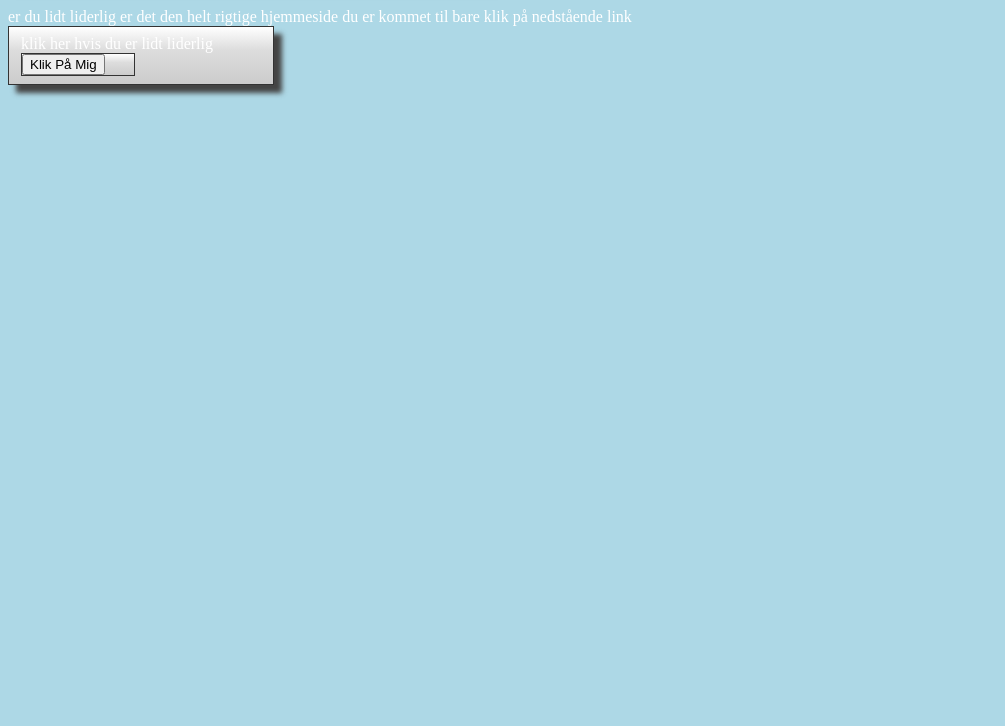
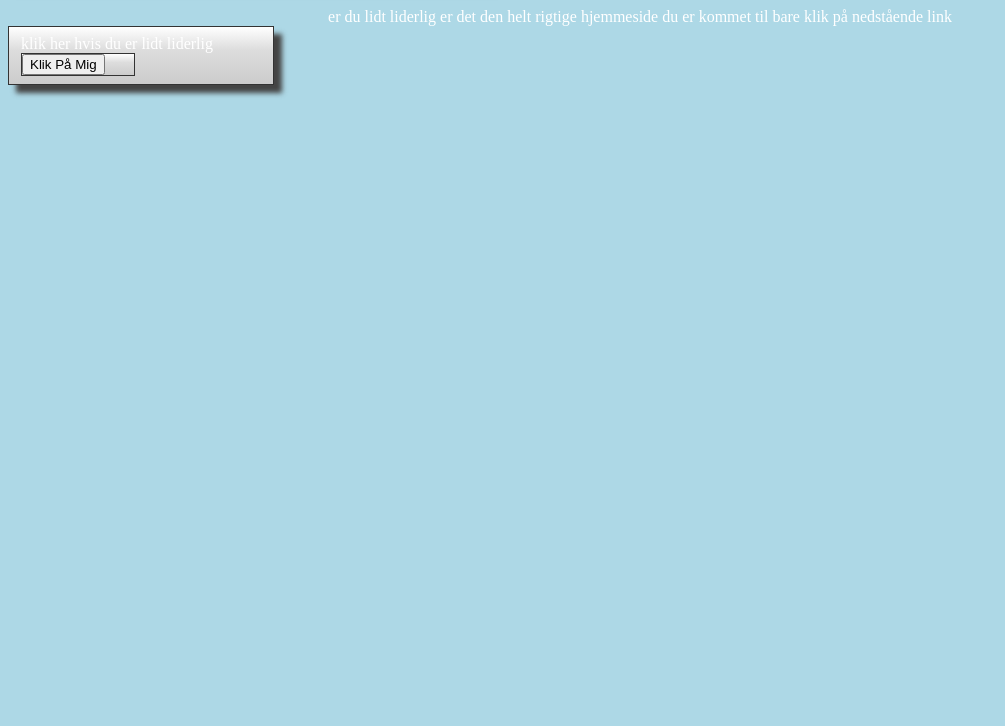
Before and after one commit to wastedkoala/wasted, a plain HTML site: page index.html in a window 1280 px wide. Shown: the part 74-800 px from the top of the page, without its empty margins (0-1005 px from the left). Drawn offline with Linux system fonts and the light colour scheme.

Commit message:
Update index.html

```diff
--- a/index.html
+++ b/index.html
@@ -7,7 +7,7 @@
           background-color: lightblue;
         }
 
-        i1 {
+        .i1 {
             color: white;
             text-align: center;
             }
@@ -40,7 +40,9 @@
     <body>
         <title>Jeg er liderlig :)</title>
         <h1>Velkommen til skole er noget pis</h1>
-        <i1>er du lidt liderlig er det den helt rigtige hjemmeside du er kommet til bare klik på nedstående link<i1>
+        <div class="i1">
+            <i1>er du lidt liderlig er det den helt rigtige hjemmeside du er kommet til bare klik på nedstående link<i1>
+        <div>
         <div class="link">
             <link>klik her hvis du er lidt liderlig</link>
             <a href="https//www.pornhub.com" target="_blank">
```
